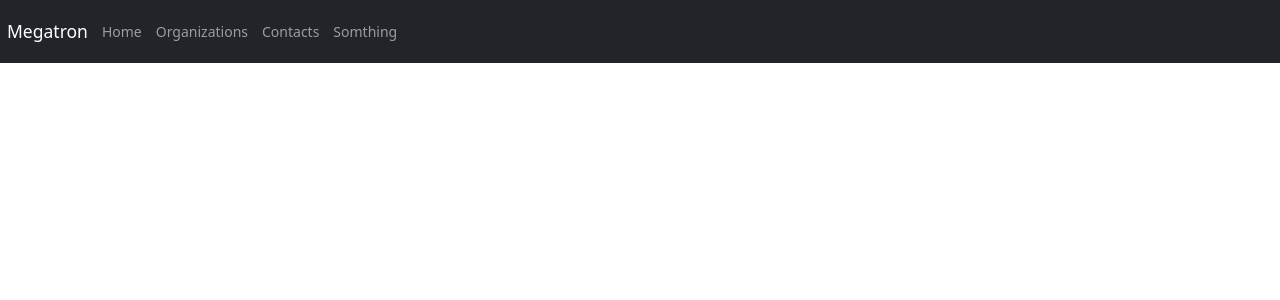
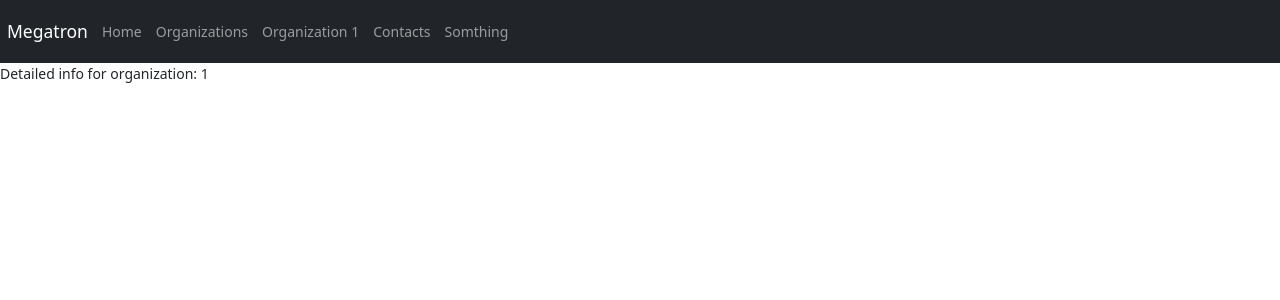
Before and after one commit to MindRoadAB/Megatron-GUI, a React (Create React App) app: page /organization/1 in a window 1280 px wide. Shown: the top 300 px of the page. Built offline with nearby package versions, Linux system fonts and the light colour scheme.

Commit message:
Empty detailed page

```diff
--- a/src/App.js
+++ b/src/App.js
@@ -1,5 +1,6 @@
 import './App.css';
 import Organizations from './components/Pages/Organizations';
+import OrganizationDetailed from "./components/Pages/OrganizationDetailed";
 import { NavComponent } from './components/Navbar/NavComponent';
 import {BrowserRouter as Router, Routes, Route} from 'react-router-dom'
 import Home from './components/Pages/Home'
@@ -12,6 +13,7 @@ function App() {
       <Routes>
         <Route path="/" exact element={<Home/>}/>
         <Route path="/organizations" exact element={<Organizations/>}/>
+        <Route path="/organization/:orgId" exact element={<OrganizationDetailed />}/>
       </Routes>
     </Router>
 
--- a/src/components/Navbar/NavComponent.js
+++ b/src/components/Navbar/NavComponent.js
@@ -12,6 +12,7 @@ export const NavComponent= () => {
                 <Nav className="me-auto">
                     <Nav.Link as={Link} to={'/'}>Home</Nav.Link>
                     <Nav.Link as={Link} to={'/organizations'}>Organizations</Nav.Link>
+                    <Nav.Link as={Link} to={'/organization/1'}>Organization 1</Nav.Link>
                     <Nav.Link as={Link} to={'/contacts'}>Contacts</Nav.Link>
                     <Nav.Link as={Link} to={'/something'}>Somthing</Nav.Link>
                 </Nav>
--- /dev/null
+++ b/src/components/Pages/OrganizationDetailed.js
@@ -0,0 +1,10 @@
+import {useParams} from "react-router-dom";
+
+const OrganizationDetailed = () => {
+
+    const { orgId } = useParams();
+
+    return <div>Detailed info for organization: {orgId}</div>
+}
+
+export default OrganizationDetailed
```
